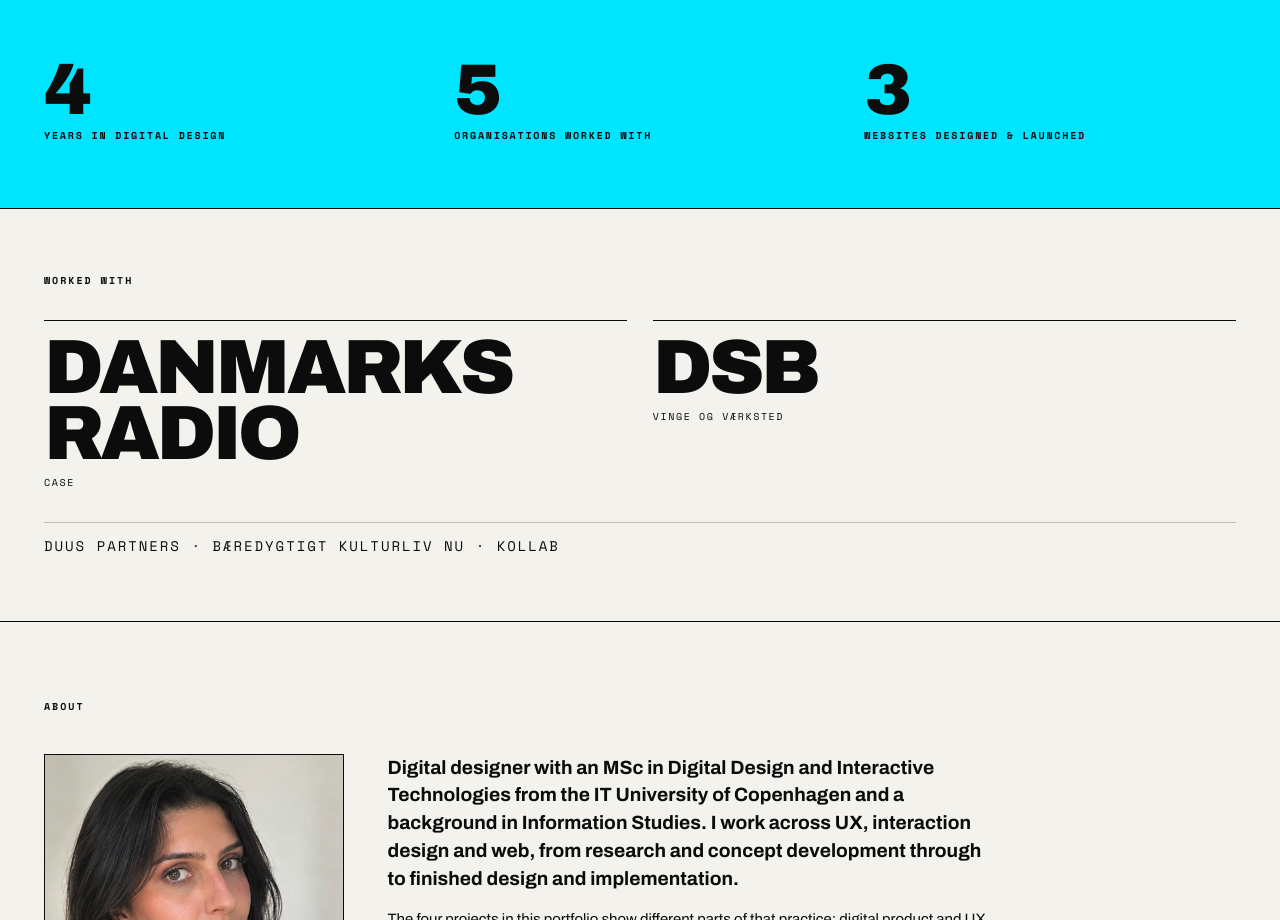
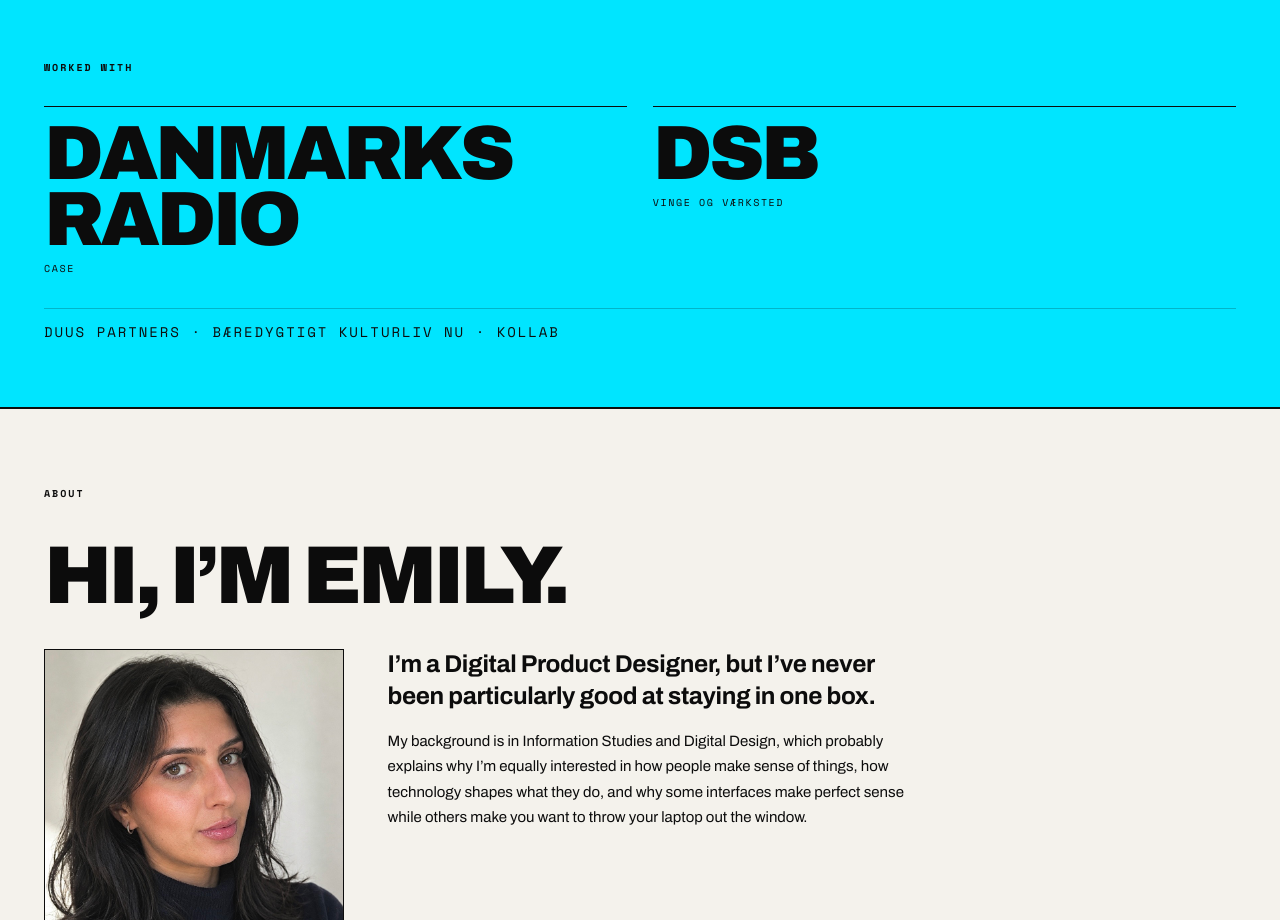
Before and after one commit to Emilyfilsoof/portfolio, a Next.js app: page / in a window 1280 px wide. Shown: the part 1880-2800 px from the top of the page. Built offline with nearby package versions, Linux system fonts and the light colour scheme.

Commit message:
About rewrite, cyan Worked with

```diff
--- a/src/app/page.module.css
+++ b/src/app/page.module.css
@@ -129,12 +129,21 @@
   gap: 12px 32px;
 }
 
+/* ─── About ──────────────────────────────────────────────────────────────
+   One voice, three movements: headline, portrait + opening, then two ruled
+   columns and a closing line. */
 .about {
   padding-block: clamp(40px, 6vw, 96px);
   border-top: var(--rule);
   display: flex;
   flex-direction: column;
   gap: clamp(22px, 3vw, 40px);
+}
+
+.aboutHeadline {
+  font-size: clamp(34px, 6.4vw, 110px);
+  line-height: 0.86;
+  letter-spacing: -0.045em;
 }
 
 .aboutRow {
@@ -192,19 +201,60 @@
 .aboutText {
   flex: 1 1 340px;
   min-width: 0;
-  max-width: 66ch;
+  max-width: 58ch;
+  display: flex;
+  flex-direction: column;
+  gap: 16px;
+}
+
+.aboutLead {
+  font-size: clamp(19px, 1.9vw, 27px);
+  font-weight: 700;
+  line-height: 1.3;
+  letter-spacing: -0.015em;
+}
+
+.aboutBody {
+  font-size: 15px;
+  line-height: 1.7;
+}
+
+.aboutCols {
+  display: grid;
+  grid-template-columns: repeat(auto-fit, minmax(min(300px, 100%), 1fr));
+  gap: clamp(20px, 2.6vw, 40px);
+}
+
+.aboutCol {
+  border-top: var(--rule);
+  padding-top: 16px;
   display: flex;
   flex-direction: column;
   gap: 14px;
 }
 
-.aboutLead {
-  font-size: clamp(17px, 1.5vw, 21px);
+.aboutColLabel {
+  font-family: var(--mono);
+  font-size: 10px;
   font-weight: 700;
-  line-height: 1.45;
+  line-height: 1;
+  letter-spacing: 0.2em;
+  text-transform: uppercase;
 }
 
-.aboutBody {
-  font-size: 15px;
-  line-height: 1.65;
+.aboutStatement {
+  font-size: clamp(17px, 1.5vw, 22px);
+  font-weight: 600;
+  line-height: 1.35;
+  letter-spacing: -0.01em;
 }
+
+.aboutClosing {
+  border-top: var(--rule);
+  padding-top: 20px;
+  max-width: 48ch;
+  font-size: clamp(19px, 2vw, 30px);
+  font-weight: 700;
+  line-height: 1.28;
+  letter-spacing: -0.02em;
+}
--- a/src/app/page.tsx
+++ b/src/app/page.tsx
@@ -1,12 +1,11 @@
 import { Fragment } from 'react';
 import Marquee from '@/components/Marquee';
 import WorkTiles from '@/components/WorkTiles';
-import Stats from '@/components/Stats';
 import WorkedWith from '@/components/WorkedWith';
 import Scramble from '@/components/Scramble';
 import { projects } from '@/data/projects';
 import { profile } from '@/data/profile';
-import { heroKicker, heroMeta, heroName, manifest, positioning } from '@/data/site-v4';
+import { about, heroKicker, heroMeta, heroName, manifest, positioning } from '@/data/site-v4';
 import styles from './page.module.css';
 
 /** Words stagger in after the intro plate lifts; see globals.css .word */
@@ -74,11 +73,13 @@ export default function HomePage() {
         <WorkTiles projects={projects} />
       </section>
 
-      <Stats />
       <WorkedWith />
 
       <section className={`page ${styles.about}`} id="about" data-bg="#f4f2ec" data-ink="#0c0c0c">
         <Scramble className="label label-ink" text="About" />
+
+        <h2 className={styles.aboutHeadline}>{about.headline}</h2>
+
         <div className={styles.aboutRow}>
           <div className={styles.portraitCol}>
             {/* eslint-disable-next-line @next/next/no-img-element */}
@@ -96,14 +97,28 @@ export default function HomePage() {
             </div>
           </div>
           <div className={styles.aboutText}>
-            <p className={styles.aboutLead}>{profile.intro}</p>
-            {profile.aboutParagraphs.slice(1).map((paragraph) => (
-              <p key={paragraph} className={styles.aboutBody}>
-                {paragraph}
-              </p>
-            ))}
+            <p className={styles.aboutLead}>{about.lead}</p>
+            <p className={styles.aboutBody}>{about.intro}</p>
           </div>
         </div>
+
+        <div className={styles.aboutCols}>
+          {about.columns.map((column) => (
+            <div key={column.label} className={styles.aboutCol}>
+              <p className={styles.aboutColLabel}>{column.label}</p>
+              {column.body.map((paragraph) => (
+                <p key={paragraph} className={styles.aboutBody}>
+                  {paragraph}
+                </p>
+              ))}
+              {column.statement ? (
+                <p className={styles.aboutStatement}>{column.statement}</p>
+              ) : null}
+            </div>
+          ))}
+        </div>
+
+        <p className={styles.aboutClosing}>{about.closing}</p>
       </section>
     </>
   );
--- a/src/components/WorkedWith.module.css
+++ b/src/components/WorkedWith.module.css
@@ -1,5 +1,10 @@
+/* The cyan band of the page: it carries the colour the stat band used to. */
 .wrap {
-  padding-block: clamp(34px, 5vw, 80px);
+  background: var(--accent);
+  color: var(--ink);
+  border-top: var(--rule);
+  border-bottom: var(--rule);
+  padding: clamp(34px, 5vw, 80px) var(--margin);
   display: flex;
   flex-direction: column;
   gap: clamp(18px, 2.4vw, 32px);
@@ -17,11 +22,13 @@
   display: flex;
   flex-direction: column;
   gap: 8px;
-  transition: color var(--dur) var(--ease);
 }
 
-a.cell:hover {
-  color: var(--accent);
+/* On cyan, a hover cannot go to the accent — it would vanish. */
+a.cell:hover .name {
+  text-decoration: underline;
+  text-decoration-thickness: 3px;
+  text-underline-offset: 6px;
 }
 
 .name {
--- a/src/components/WorkedWith.tsx
+++ b/src/components/WorkedWith.tsx
@@ -2,10 +2,13 @@ import Link from 'next/link';
 import { alsoWorkedWith, workedWith } from '@/data/site-v4';
 import styles from './WorkedWith.module.css';
 
-/** The two organisations worth naming in display type. */
+/**
+ * The two organisations worth naming in display type, on the cyan ground.
+ * Full-bleed, so it does not take the page's max-width.
+ */
 export default function WorkedWith() {
   return (
-    <section className={`page ${styles.wrap}`} data-bg="#f4f2ec" data-ink="#0c0c0c">
+    <section className={styles.wrap} data-bg="#00e5ff" data-ink="#0c0c0c">
       <p className="label label-ink">Worked with</p>
       <div className={styles.grid}>
         {workedWith.map((org) => {
--- a/src/data/site-v4.ts
+++ b/src/data/site-v4.ts
@@ -24,13 +24,13 @@ export const alsoWorkedWith = [
 
 /** Hero positioning line, set as one sentence rather than derived from prose. */
 export const positioning =
-  'Digital designer working across UX, product design & emerging technology';
+  'DIGITAL PRODUCT DESIGNER WORKING ACROSS UX, INTERACTION & EMERGING TECHNOLOGY';
 
 /** Top row of the hero. The site has no separate navigation bar. */
 export const heroName = ['Emily Rose', 'Shereen Filsoof'] as const;
 
 export const heroKicker =
-  'Cand.it. · AI & Emerging Technology · UX/UI & Product Design · Research & Analysis';
+  'Cand.it. · Digital Product Design · UX & Interaction · Emerging Technology';
 
 export const heroMeta = 'Copenhagen · Digital design & interactive technologies, ITU';
 
@@ -52,3 +52,41 @@ export const introWords = [
   'Wearable interaction',
   'Emerging technology',
 ] as const;
+
+/**
+ * The About section, written as one voice rather than assembled from CV prose.
+ * A column may end on a statement, set larger than its body copy.
+ */
+type AboutColumn = { label: string; body: string[]; statement?: string };
+
+export const about: {
+  headline: string;
+  lead: string;
+  intro: string;
+  columns: AboutColumn[];
+  closing: string;
+} = {
+  headline: 'Hi, I’m Emily.',
+  lead: 'I’m a Digital Product Designer, but I’ve never been particularly good at staying in one box.',
+  intro:
+    'My background is in Information Studies and Digital Design, which probably explains why I’m equally interested in how people make sense of things, how technology shapes what they do, and why some interfaces make perfect sense while others make you want to throw your laptop out the window.',
+  columns: [
+    {
+      label: 'How I work',
+      body: [
+        'I like figuring things out. Especially the things I don’t quite understand yet. I tend to ask a lot of questions, go down unnecessary rabbit holes, and keep digging until something starts to make sense. Then I usually want to make something with it.',
+      ],
+      statement:
+        'That might be a digital product, an interaction, a prototype, a physical artefact, a website, a coded experiment, or occasionally just a much better question.',
+    },
+    {
+      label: 'Where I sit',
+      body: [
+        'I’m particularly drawn to the messy space between research, design and technology. I like zooming out to understand what’s going on, then zooming back in and making something tangible. I’m also comfortable getting my hands dirty with the technology behind what I design, so I don’t see a particularly big wall between thinking, designing and making.',
+        'AI has naturally found its way into that process too. I use it to explore ideas, prototype, research and generally make a mess of things faster. But I’m just as interested in where it falls short, what it misunderstands, what it misses, and where human judgement still matters.',
+      ],
+    },
+  ],
+  closing:
+    'Basically, I’m curious, slightly obsessive about understanding things, and happiest when I get to learn something I didn’t know yesterday and make something that didn’t exist before.',
+};
```
